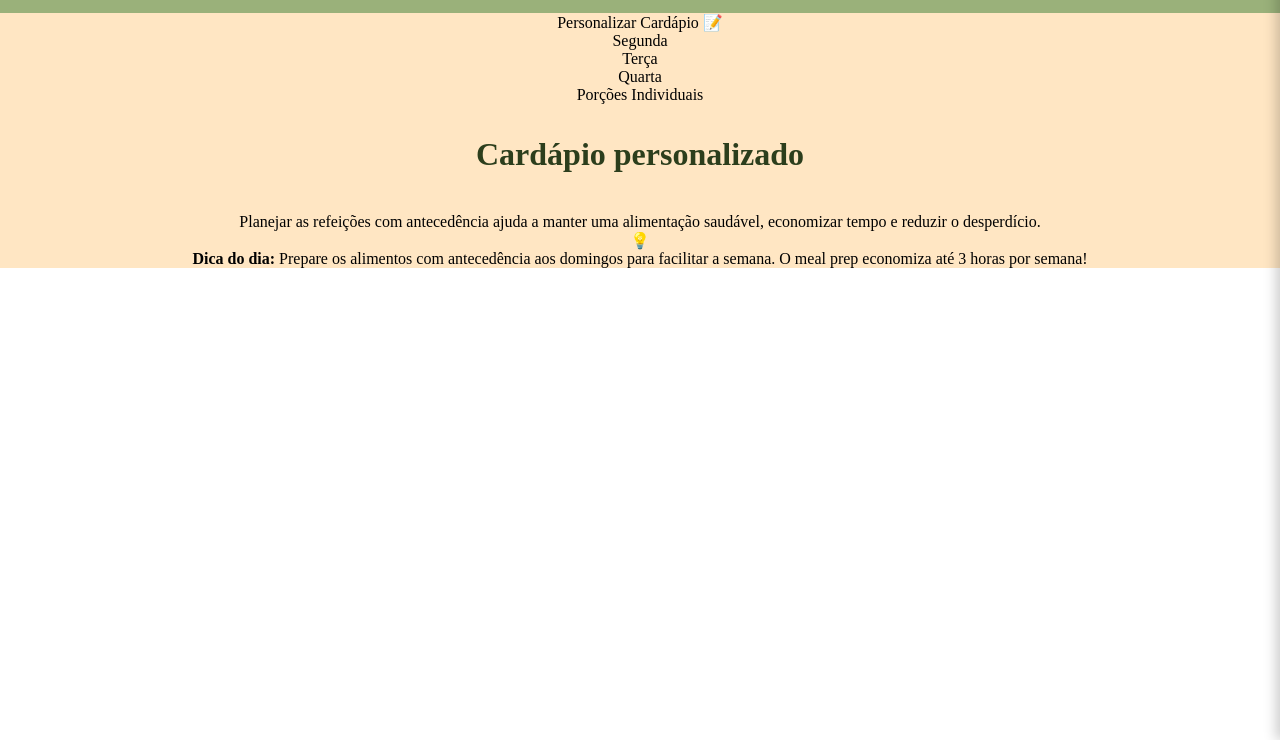
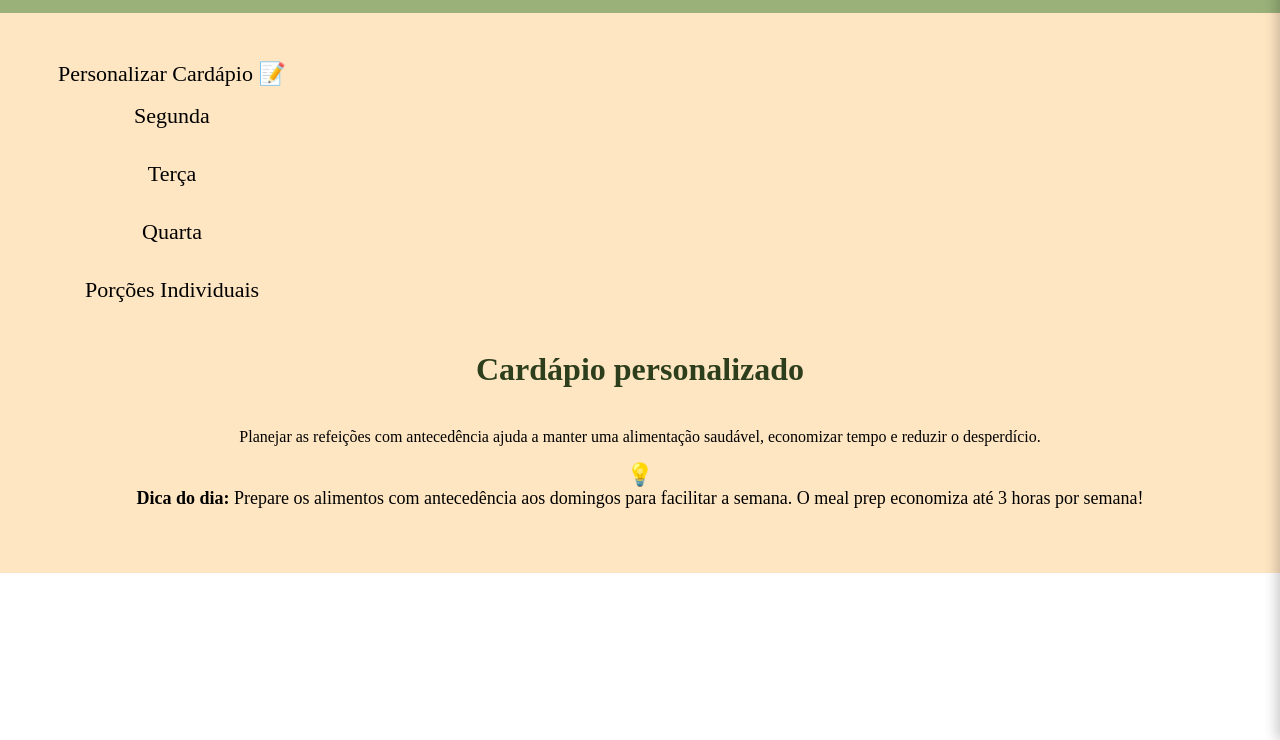
Before and after one commit to laredofe08/SEPE_BeHeathier, a plain HTML site: page cardapio.html in a window 1280 px wide. Shown: the part 60-800 px from the top of the page. Drawn offline with Linux system fonts and the light colour scheme.

Commit message:
Adicionei o media query do cardápio

```diff
--- a/css/style.css
+++ b/css/style.css
@@ -938,7 +938,51 @@ footer nav a {
 
 
     /*=== cardápio ===*/
+    .cardapio {
+        flex-direction: row;
+        align-items: flex-start;
+        padding: 3rem 2rem;
+        gap: 2rem;
+    }
 
+    .cardapio-sidebar {
+        width: 280px;
+        flex-shrink: 0;
+    }
+
+    .cardapio-content {
+        flex: 1;
+    }
+
+    .refeicoes-grid {
+        grid-template-columns: 1fr 1fr;
+    }
+
+    .btn-personalizar,
+    .dia-btn,
+    .porcoes-card,
+    .refeicao-card,
+    .dica-dia {
+        padding: 1rem 1.2rem;
+    }
+    .cardapio-content p{
+        font-size: 16px;
+    }
+    .cardapio-titulo h1 {
+        font-size: 2.2rem;
+    }
+    .cardapio{
+        font-size: 22px;
+    }
+    .refeicao-card span{
+        font-size: 14px;
+    }
+    .dica-dia p{
+        font-size: 18px;
+    }
+    .cardapio h1{
+        font-weight:650 ;
+    }
 
     /*=== footer ===*/
 
```
